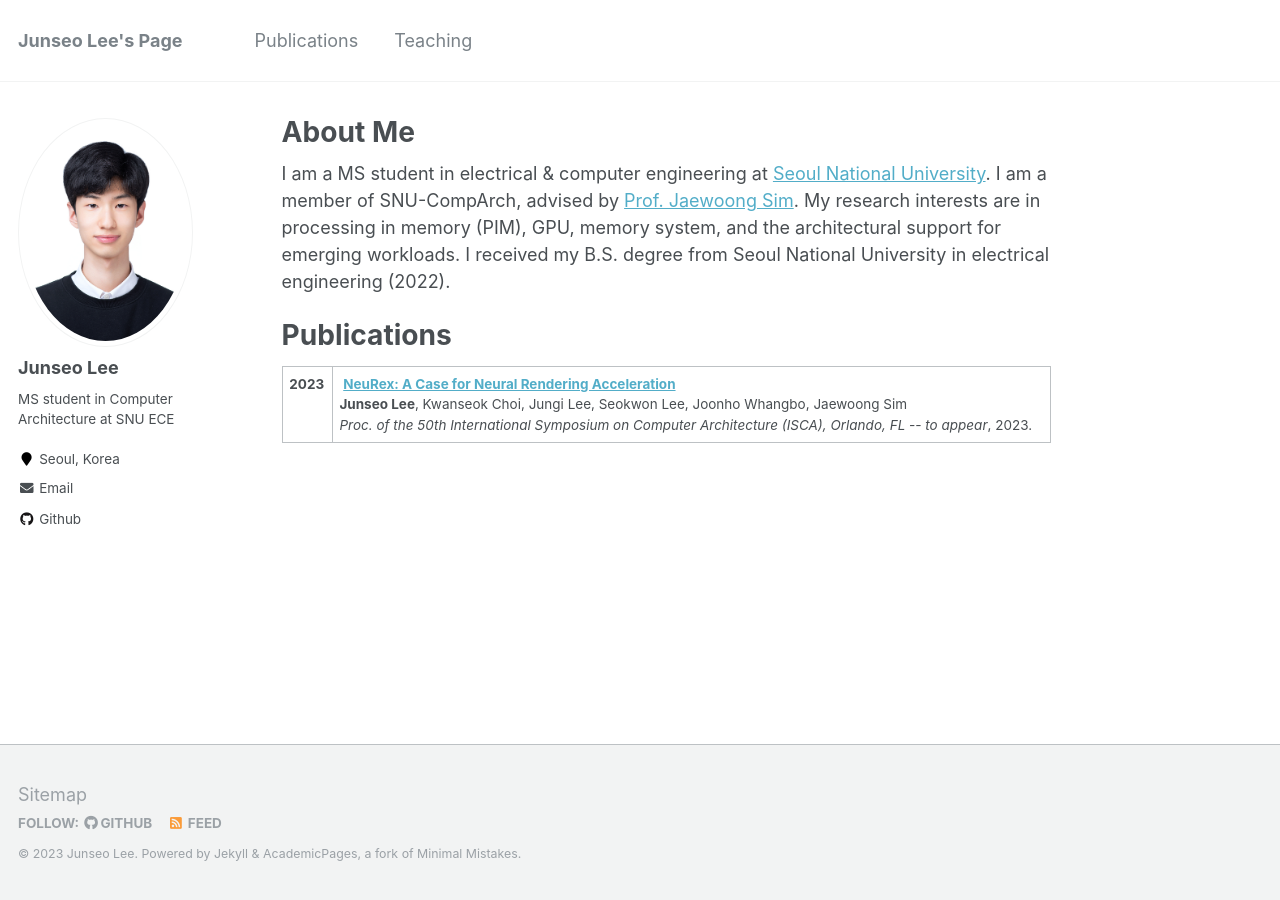
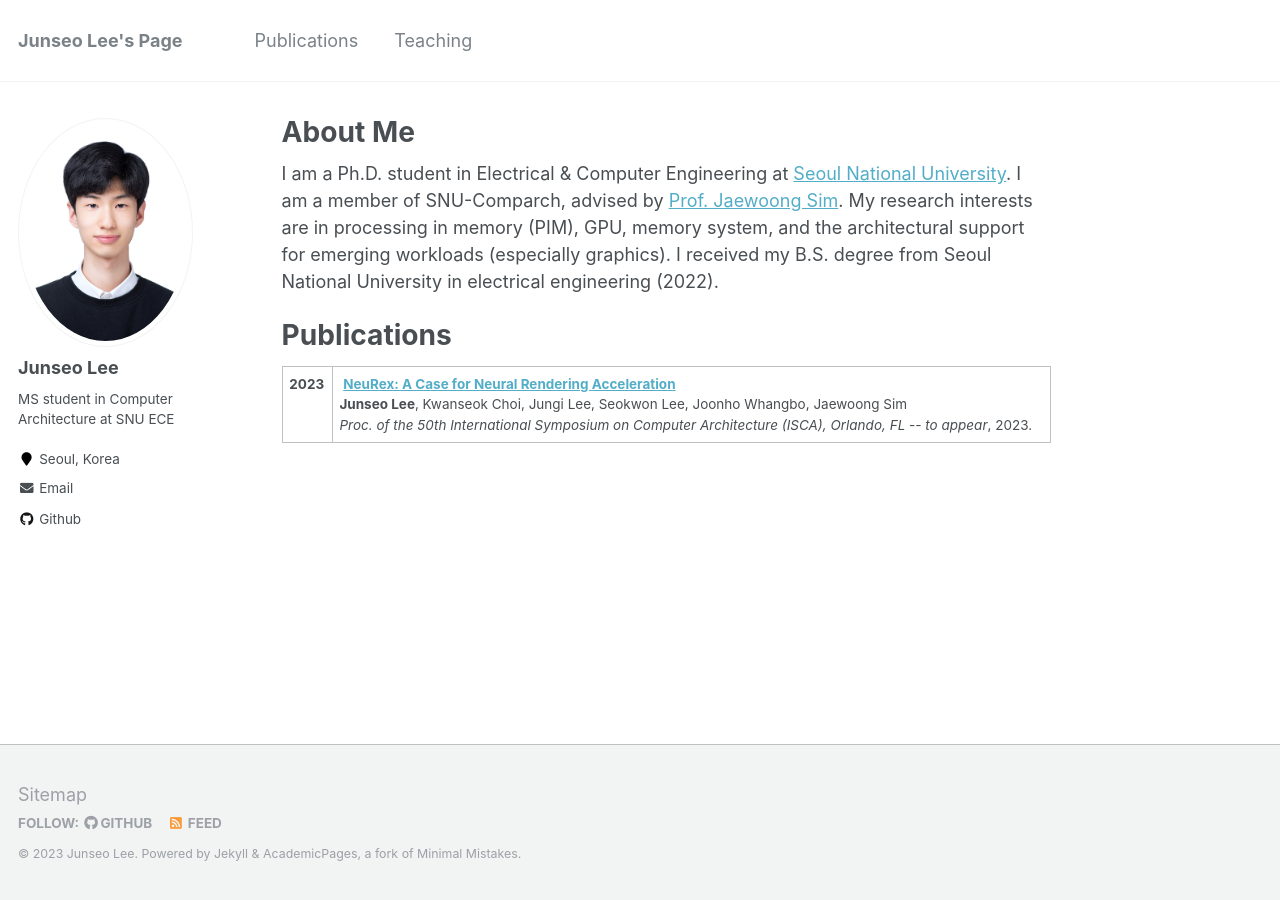
Before and after one commit to jsl013/jsl013.github.io, a Jekyll site: the page built from _pages/about.md, in a window 1280 px wide. Built offline with Jekyll 4.4.1, drawn with Linux system fonts in a browser that asks for light colours.

Commit message:
update contents

```diff
--- a/_data/papers.yml
+++ b/_data/papers.yml
@@ -3,3 +3,4 @@ pubs:
     author: ['Junseo Lee', 'Kwanseok Choi', 'Jungi Lee', 'Seokwon Lee', 'Joonho Whangbo', 'Jaewoong Sim']
     venue: "Proc. of the 50th International Symposium on Computer Architecture (ISCA), Orlando, FL -- to appear"
     year: 2023
+    link: "https://jaewoong.org/pubs/isca23-neurex.pdf"
--- a/_pages/about.md
+++ b/_pages/about.md
@@ -8,12 +8,12 @@ redirect_from:
   - /about.html
 ---
 
-I am a MS student in electrical & computer engineering at [Seoul National
-University](https://ee.snu.ac.kr). I am a member of SNU-CompArch, advised by
+I am a Ph.D. student in Electrical & Computer Engineering at [Seoul National
+University](https://ee.snu.ac.kr). I am a member of SNU-Comparch, advised by
 [Prof. Jaewoong Sim](https://jaewoong.org). My research interests are in
 processing in memory (PIM), GPU, memory system, and the architectural support
-for emerging workloads. I received my B.S. degree from Seoul National University
-in electrical engineering (2022).
+for emerging workloads (especially graphics). I received my B.S. degree from
+Seoul National University in electrical engineering (2022).
 
 <a name="pubs"></a>
 # Publications
```
Also changed, not shown: _pages/teaching.md (+2 -2 lines).
